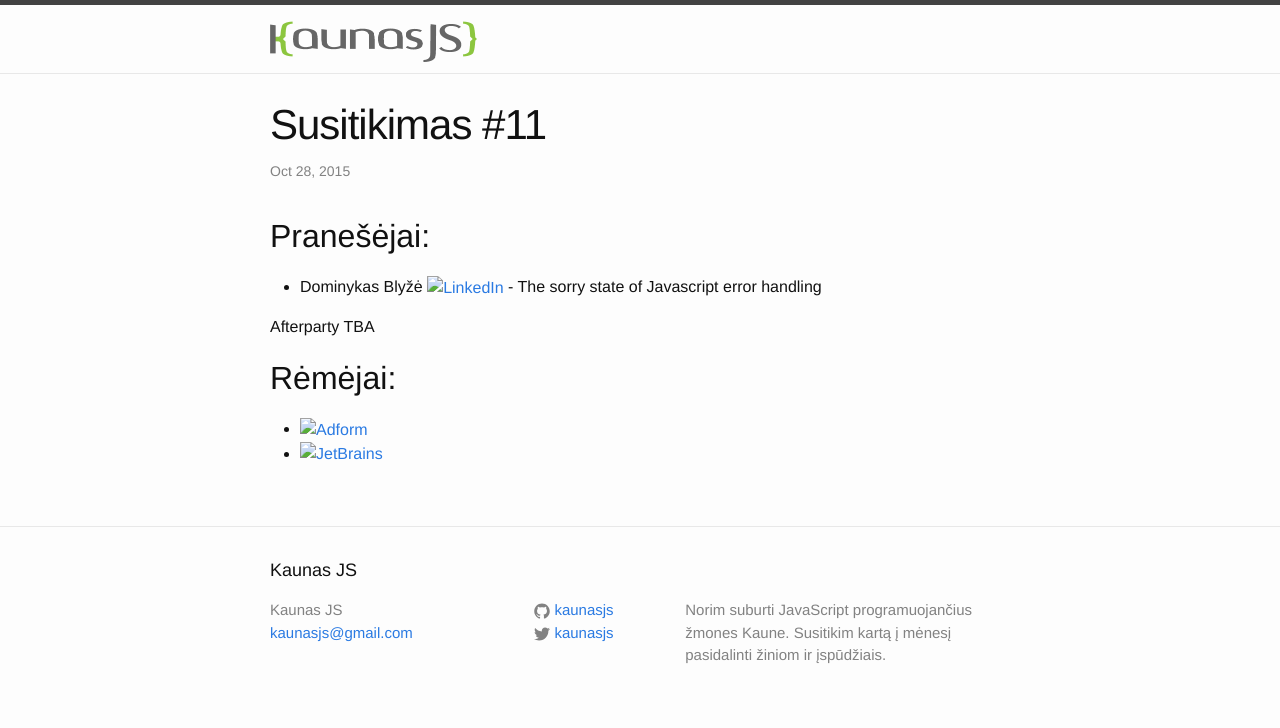
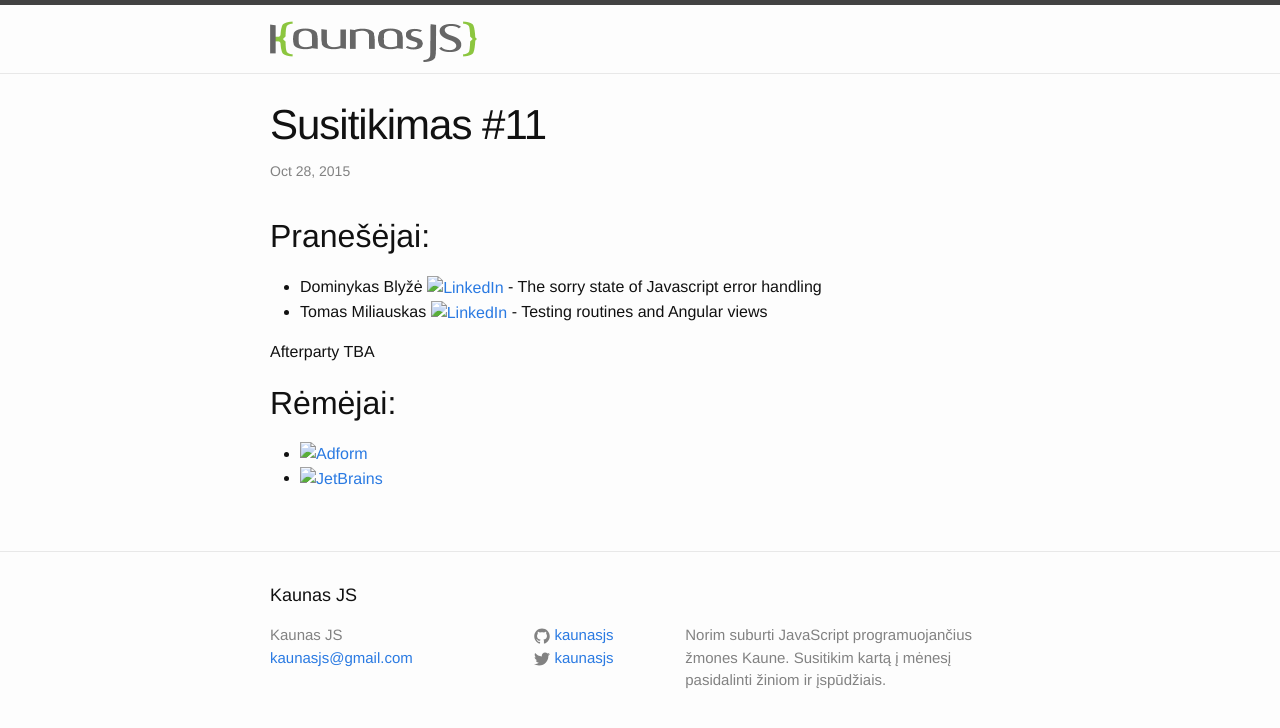
Before and after one commit to kaunasjs/website, a Jekyll site: the page built from _posts/2015-10-28-susitikimas-#11.markdown, in a window 1280 px wide. Shown: the top 728 px of the page. Built offline with Jekyll 4.4.1, drawn with Linux system fonts in a browser that asks for light colours.

Commit message:
Add speaker.

```diff
--- a/_posts/2015-10-28-susitikimas-#11.markdown
+++ b/_posts/2015-10-28-susitikimas-#11.markdown
@@ -8,6 +8,7 @@ categories: jekyll update
 ---
 ## Pranešėjai:
   * Dominykas Blyžė [![LinkedIn](img/icon-linkedin.png)](https://ie.linkedin.com/in/dominykas) - The sorry state of Javascript error handling
+  * Tomas Miliauskas [![LinkedIn](img/icon-linkedin.png)](https://lt.linkedin.com/pub/tomas-miliauskas/27/71a/47a) - Testing routines and Angular views
 
   Afterparty TBA
 
```
